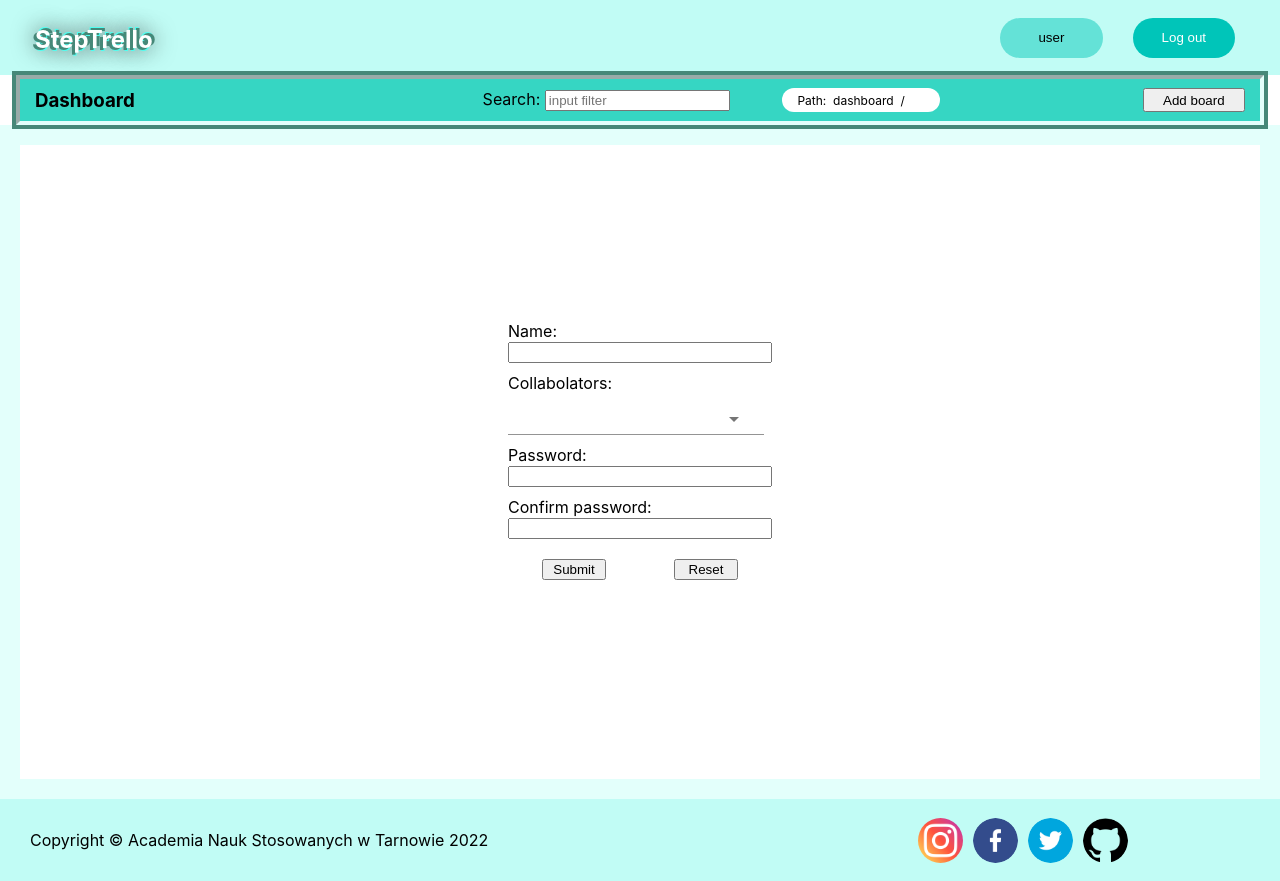
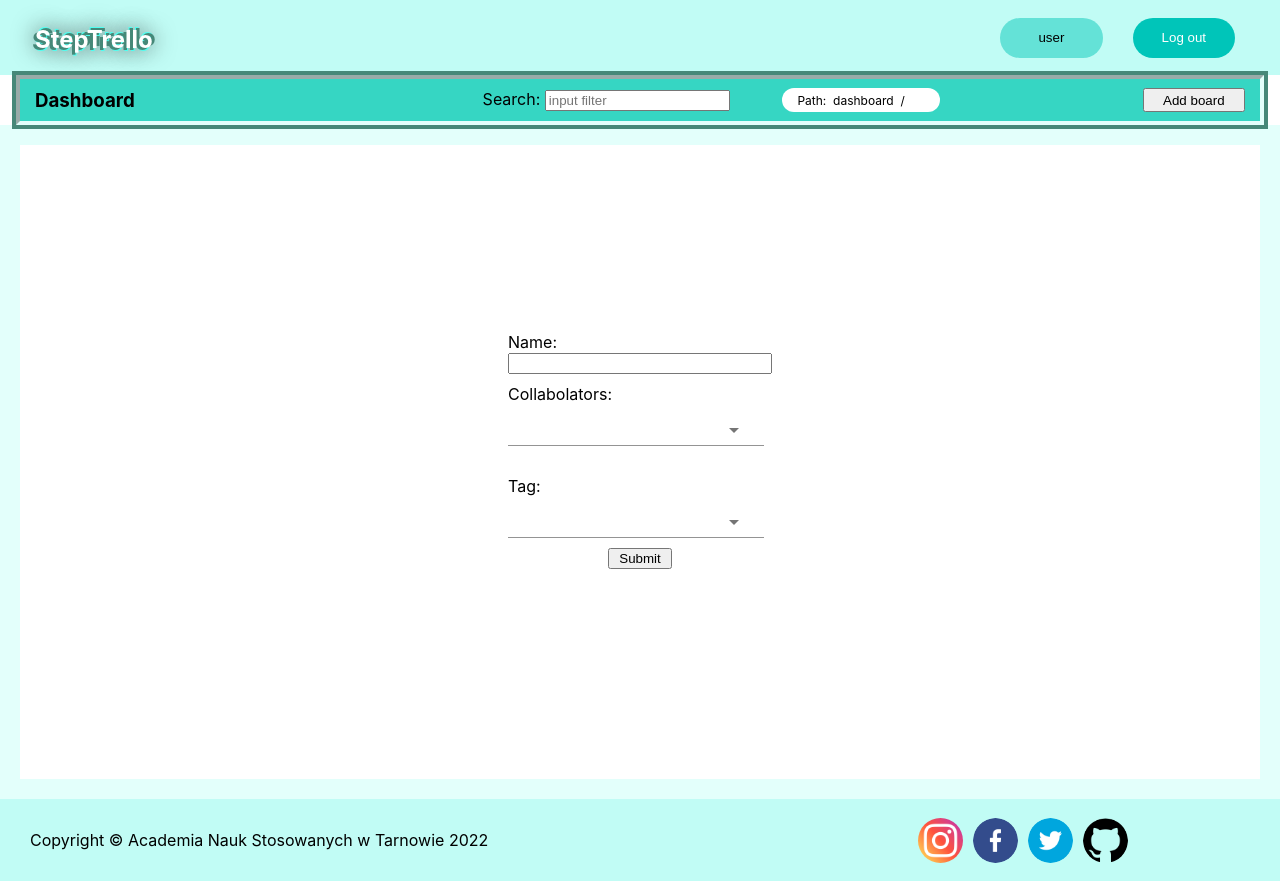
Before and after one commit to kuborek2/StepTrello, a React (Create React App) app in the folder frontend/: page /access/dashboard/add-board in a window 1280 px wide. Built offline with nearby package versions, Linux system fonts and the light colour scheme.

Commit message:
Added View for adding notes, and modified toolbar for a sake of it

```diff
--- a/frontend/src/components/dashboard/board/AddBoard.js
+++ b/frontend/src/components/dashboard/board/AddBoard.js
@@ -2,10 +2,12 @@ import './AddBoard.css'
 import Autocomplete from '@mui/material/Autocomplete';
 import TextField from '@mui/material/TextField';
 import { useState } from 'react';
+import Tags from '../../../enums/Tags';
 
 const AddBoard = () => {
 
   const [selectedOptions, setSelectedOptions] = useState([]);
+  const [selectedTag, setSelectedTag] = useState("");
 
   const top100Films = [
     { title: 'The Shawshank Redemption', year: 1994 },
@@ -17,6 +19,10 @@ const AddBoard = () => {
     { title: 'Pulp Fiction', year: 1994 }
   ]
 
+  const SubmitAddBoardForm = () => {
+    // TODO : Add element to the boardSlice list of boards. Call backend request to add board and move to the board page
+  }
+
   return (
     <div className='addFormBox'>
       <form>
@@ -27,7 +33,7 @@ const AddBoard = () => {
         <Autocomplete
           disableClearable
           multiple
-          id="multiple-limit-tags"
+          id="multiple-limit-collabolators"
           onChange={(event, newValue) => {
             setSelectedOptions(newValue);
           }}
@@ -38,19 +44,28 @@ const AddBoard = () => {
             <TextField {...params} variant="standard" sc={{ paddingLeft: '5vw' }} />
           )}
           sx={{ width: '20vw', marginBottom: '10px' }}
+        /><br/>
+
+        <label for="cemail">Tag: </label><br/>
+        <Autocomplete
+          disableClearable
+          id="tag"
+          onChange={(event, newValue) => {
+            setSelectedTag(newValue);
+          }}
+          isOptionEqualToValue={(option, value) => option === value}
+          options={Object.values(Tags)}
+          getOptionLabel={(option) => option}
+          renderInput={(params) => (
+            <TextField {...params} variant="standard" sc={{ paddingLeft: '5vw' }} />
+          )}
+          sx={{ width: '20vw', marginBottom: '10px' }}
         />
 
-        <label for="password">Password:</label><br/>
-        <input type="password" id="password" name="password"/><br/>
-
-        <label for="cpassword">Confirm password:</label><br/>
-        <input type="password" id="cpassword" name="cpassword"/><br/>
-
         <div>
-          <button>
+          <button onClick={() => SubmitAddBoardForm}>
             Submit
           </button>
-          <input type="reset" value="Reset"/>
         </div>
       </form>
     </div>
--- a/frontend/src/components/dashboard/toolbar/Toolbar.js
+++ b/frontend/src/components/dashboard/toolbar/Toolbar.js
@@ -23,9 +23,14 @@ const Toolbar = () => {
                 <BoardPath />
             </span>
             <button>
+                { board !== "" &&
+                <Link to={"/access/dashboard/add-board"}>
+                    Add Note
+                </Link> }
+                { board === "" &&
                 <Link to={"/access/dashboard/add-board"}>
                     Add board
-                </Link>
+                </Link> }
             </button>
         </div>
     );
```
Also changed, not shown: frontend/src/components/dashboard/board/note/AddNoteView.js (added, +7 -0 lines), frontend/src/components/dashboard/board/note/AddNoteView.css (added).
